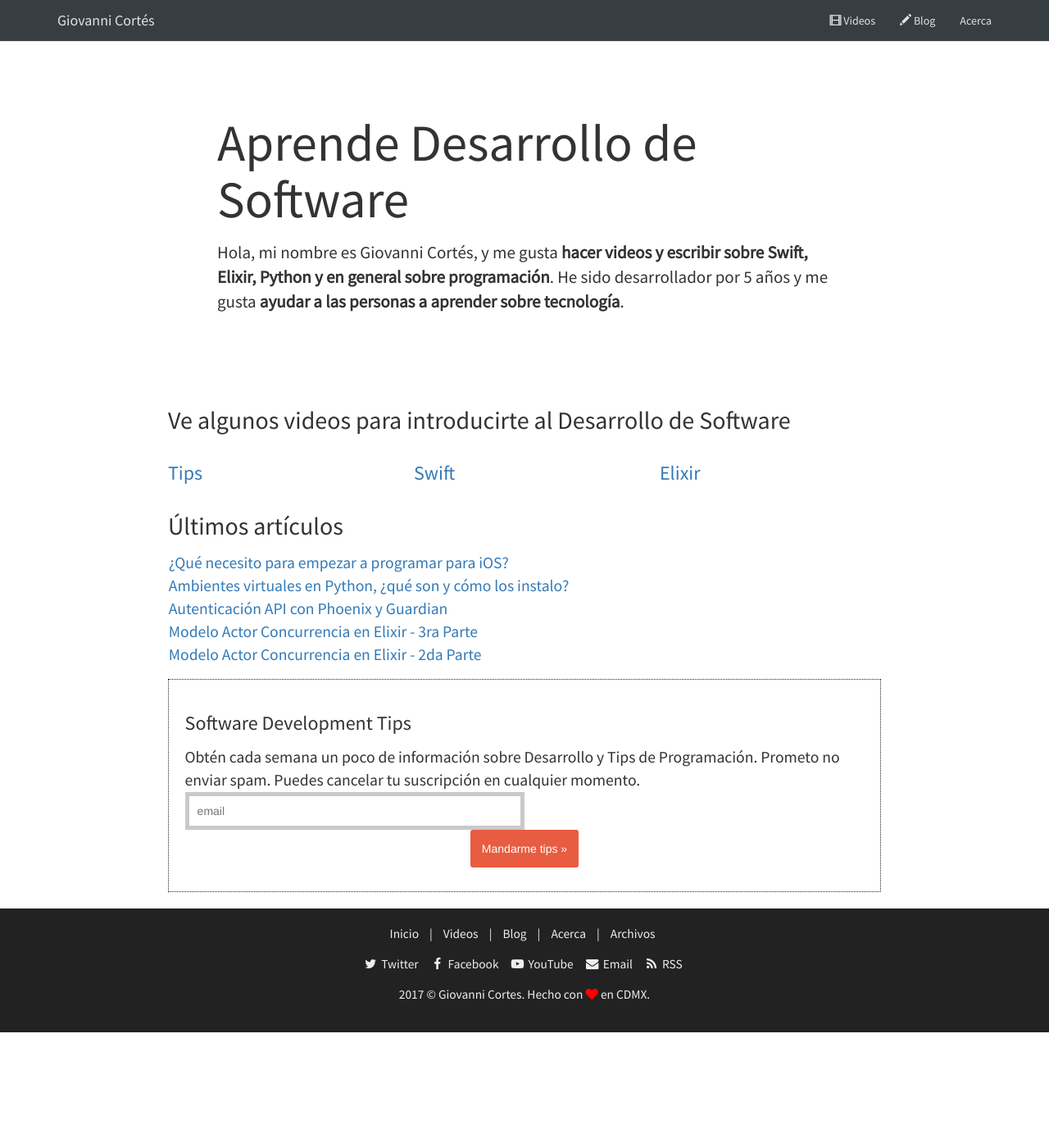
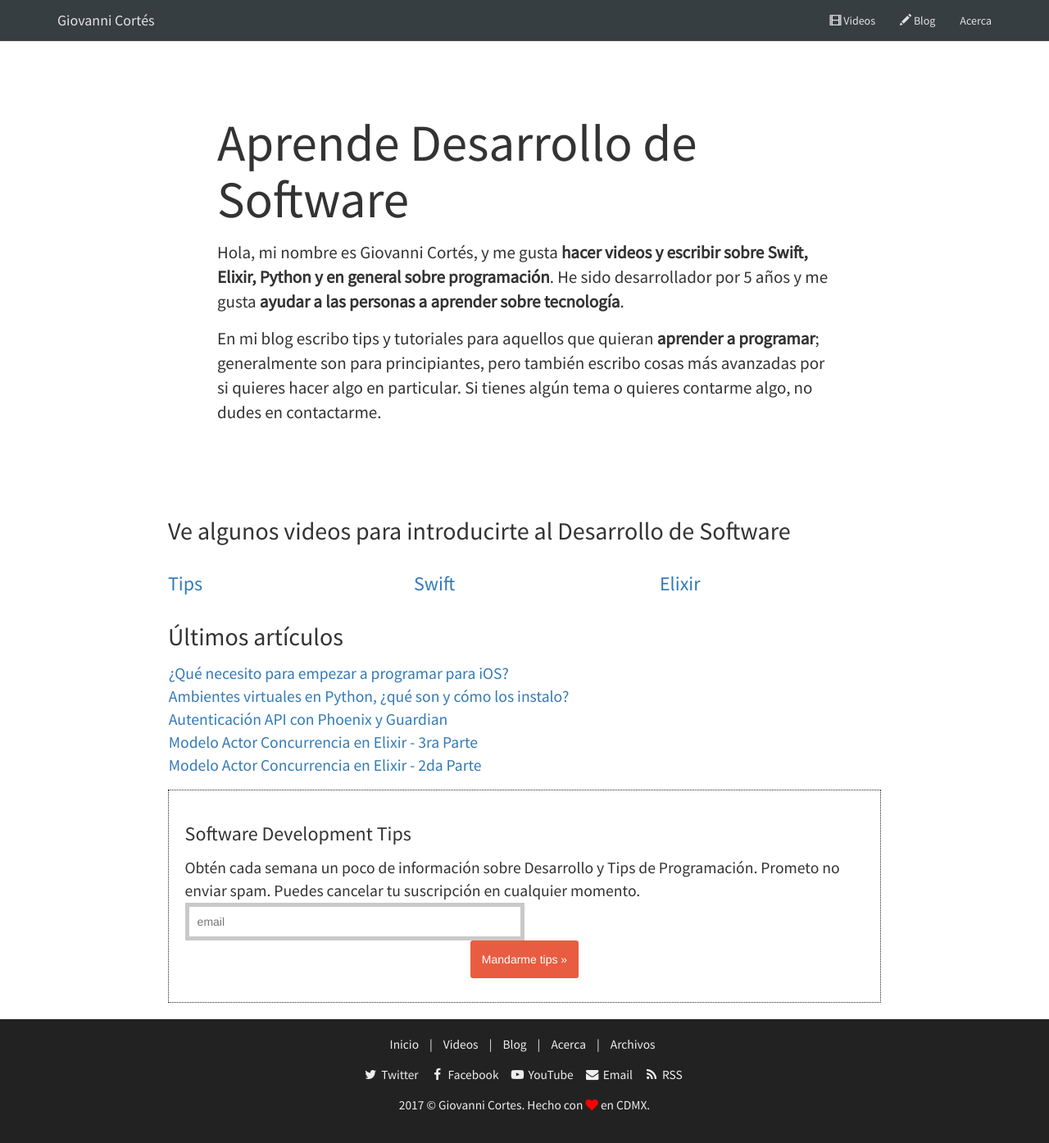
Before and after one commit to Gidrek/giovannicortes_old, a Jekyll site: the page built from index.html, in a window 1280 px wide. Shown: the whole page at 82% size. Built offline with Jekyll 4.4.1, drawn with Linux system fonts in a browser that asks for light colours; comment, search, counter and statistics services are not loaded; before the commit the page ends 1259 px from its top, so only the background shows below that.

Commit message:
Minor changes

```diff
--- a/index.html
+++ b/index.html
@@ -10,6 +10,11 @@ title: Tutoriales, Programación, Tips
         <p>Hola, mi nombre es Giovanni Cortés, y me gusta <strong>hacer videos y escribir sobre
             Swift, Elixir, Python y en general sobre programación</strong>. He sido desarrollador
             por 5 años y me gusta <strong>ayudar a las personas a aprender sobre tecnología</strong>.
+        </p>
+        <p>
+            En mi blog escribo tips y tutoriales para aquellos que quieran <strong>aprender a programar</strong>;
+            generalmente son para principiantes, pero también escribo cosas más avanzadas por si quieres hacer
+            algo en particular. Si tienes algún tema o quieres contarme algo, no dudes en contactarme.
         </p>
     </div>
 
```
